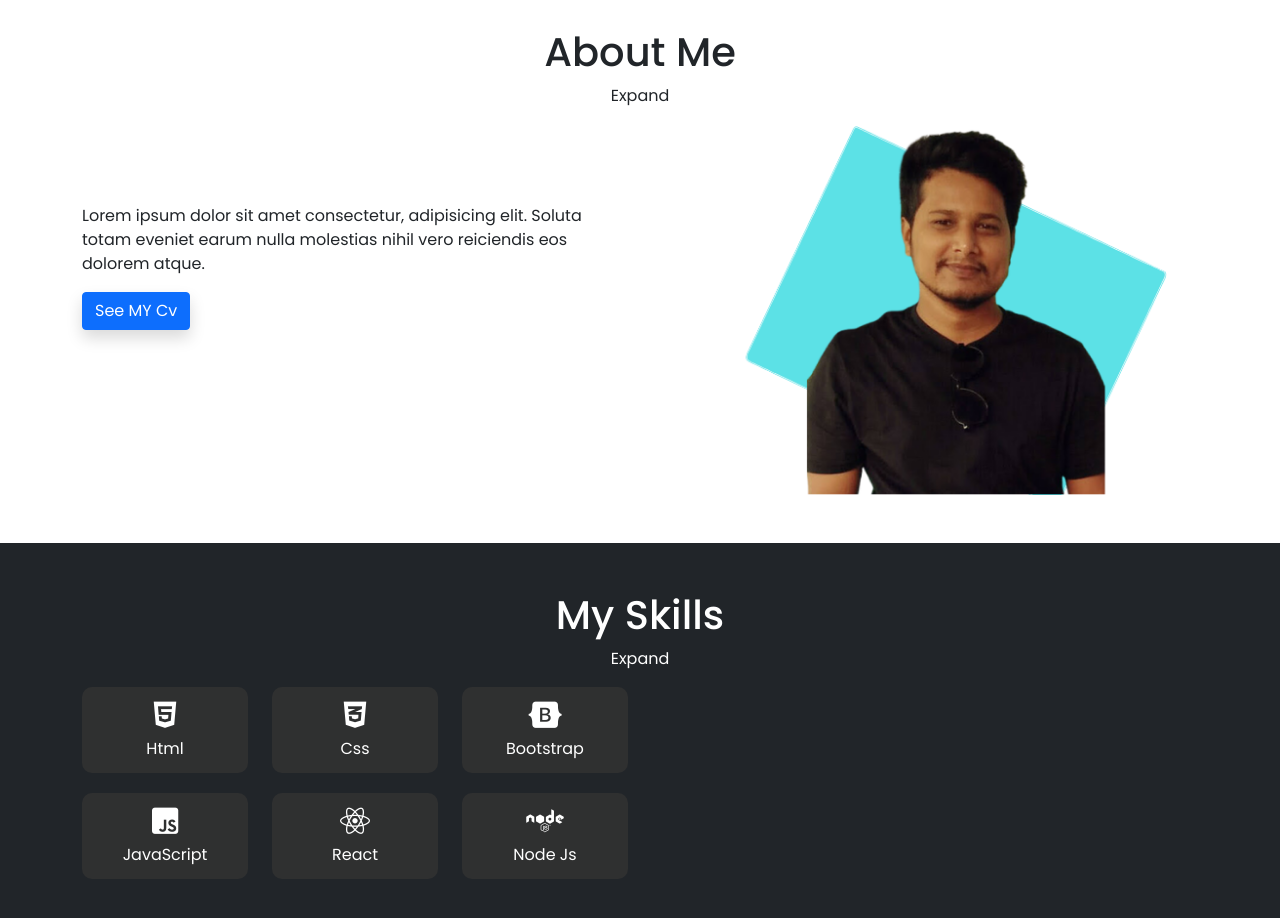
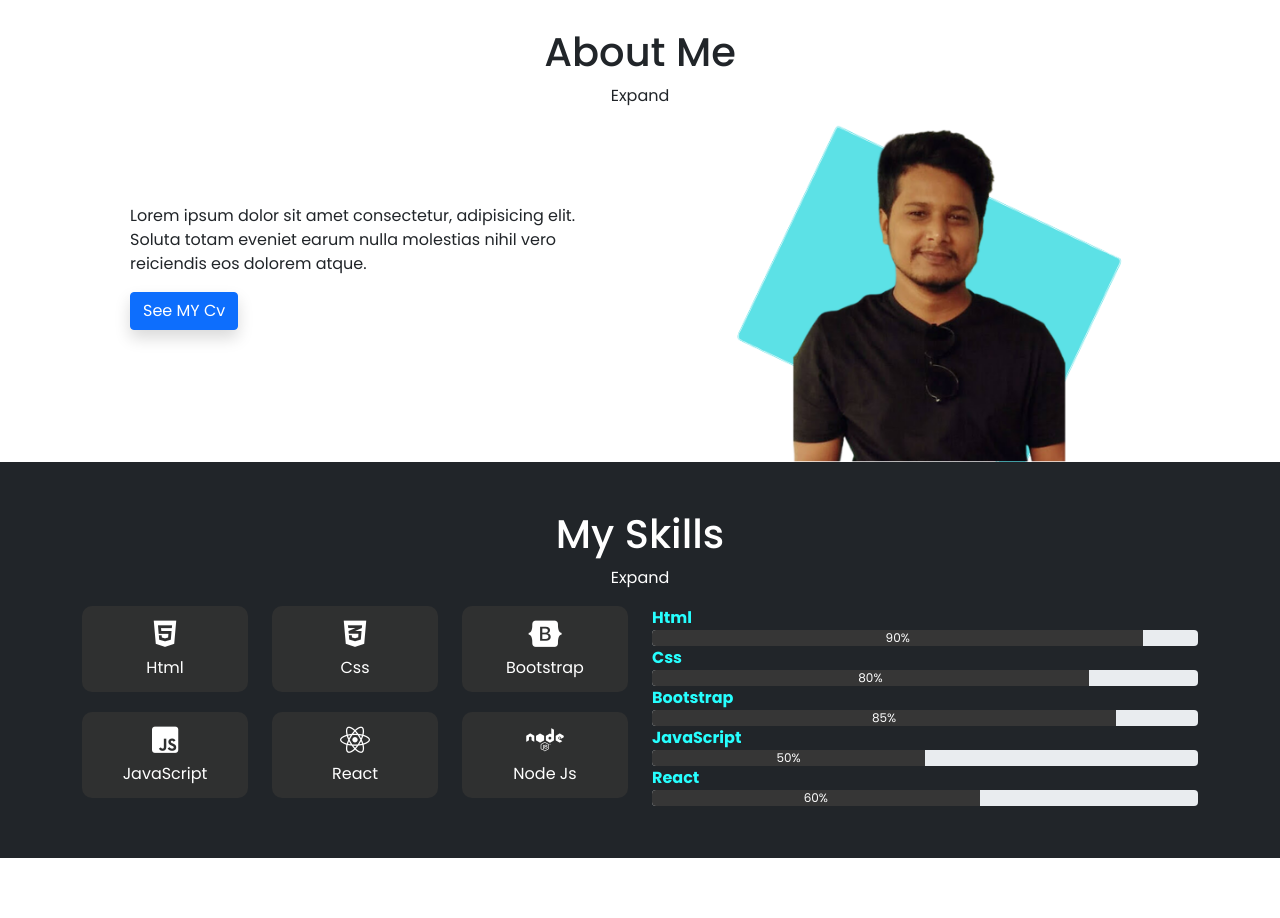
Before and after one commit to rasel3pm/My-Portfolio_using-html-css-boostrup, a plain HTML site: page index.html in a window 1280 px wide. Shown: the part 620-1538 px from the top of the page. After the commit the page ends 1478 px from the top, so only its background shows below. Drawn offline with nearby package versions, Linux system fonts and the light colour scheme.

Commit message:
slill section done

```diff
--- a/index.html
+++ b/index.html
@@ -77,12 +77,12 @@
 
         <!-- about me start -->
         <section id="About-Me">
-            <div class="container my-5">
+            <div class="container ">
                 <div class="section-title text-center ">
                     <h1>About Me</h1>
                     <p>Expand</p>
                 </div>
-                <div class="row">
+                <div class="row px-5">
                     <div class="col-md-6 col-sm-12">
                         <div class="about-me-text">
                             <p>Lorem ipsum dolor sit amet consectetur, adipisicing elit. Soluta totam eveniet earum nulla molestias nihil vero reiciendis eos dolorem atque.</p>
@@ -107,7 +107,7 @@
                         <h1>My Skills</h1>
                         <p>Expand</p>
                     </div>
-                    <div class="row">
+                    <div class="row ">
                         <div class="col-md-6">
                             <div class="item-box">
                                 <div class="row">
@@ -153,7 +153,26 @@
                             </div>
                         </div>
                         <div class="col-md-6">
-
+                            <strong style="color: #26ffff;">Html</strong>
+                            <div class="progress">
+                                <div class="progress-bar " role="progressbar" style="width: 90%; background: rgb(54, 54, 54);" aria-valuenow="90" aria-valuemin="0" aria-valuemax="100">90%</div>
+                            </div>
+                            <strong style="color: #26ffff;">Css</strong>
+                            <div class="progress">
+                                <div class="progress-bar " role="progressbar" style="width: 80%; background: rgb(54, 54, 54);" aria-valuenow="90" aria-valuemin="0" aria-valuemax="100">80%</div>
+                            </div>
+                            <strong style="color: #26ffff;">Bootstrap</strong>
+                            <div class="progress">
+                                <div class="progress-bar " role="progressbar" style="width: 85%; background: rgb(54, 54, 54);" aria-valuenow="90" aria-valuemin="0" aria-valuemax="100">85%</div>
+                            </div>
+                            <strong style="color: #26ffff;">JavaScript</strong>
+                            <div class="progress">
+                                <div class="progress-bar " role="progressbar" style="width: 50%; background: rgb(54, 54, 54);" aria-valuenow="90" aria-valuemin="0" aria-valuemax="100">50%</div>
+                            </div>
+                            <strong style="color: #26ffff;">React</strong>
+                            <div class="progress">
+                                <div class="progress-bar " role="progressbar" style="width: 60%; background: rgb(54, 54, 54);" aria-valuenow="90" aria-valuemin="0" aria-valuemax="100">60%</div>
+                            </div>
                         </div>
                     </div>
                 </div>
@@ -161,13 +180,31 @@
         </section>
         <!-- skill end -->
 
+        <section>
+            <div class="education">
+                <div class="container">
+                    <div class="row">
+                        <div class="col-md-12">
+
+                        </div>
+                    </div>
+                </div>
+            </div>
+        </section>
+
 
     </main>
     <footer>
 
     </footer>
     </div>
-
+    <script>
+        // document.getElementById('result').addEventListener("click", function() {
+        //     let name = document.getElementById('name').value;
+        //     let bn = document.getElementById('bn').value;
+        //     document.getElementById('past').innerHTML = 'bn'
+        // })
+    </script>
 
 
 
@@ -185,10 +222,10 @@
     <script src="https://cdn.jsdelivr.net/npm/bootstrap@5.1.3/dist/js/bootstrap.bundle.min.js" integrity="sha384-ka7Sk0Gln4gmtz2MlQnikT1wXgYsOg+OMhuP+IlRH9sENBO0LRn5q+8nbTov4+1p" crossorigin="anonymous"></script>
 
     <!-- Option 2: Separate Popper and Bootstrap JS -->
-    <!--
+
     <script src="https://cdn.jsdelivr.net/npm/@popperjs/core@2.10.2/dist/umd/popper.min.js" integrity="sha384-7+zCNj/IqJ95wo16oMtfsKbZ9ccEh31eOz1HGyDuCQ6wgnyJNSYdrPa03rtR1zdB" crossorigin="anonymous"></script>
     <script src="https://cdn.jsdelivr.net/npm/bootstrap@5.1.3/dist/js/bootstrap.min.js" integrity="sha384-QJHtvGhmr9XOIpI6YVutG+2QOK9T+ZnN4kzFN1RtK3zEFEIsxhlmWl5/YESvpZ13" crossorigin="anonymous"></script>
-    -->
+
 </body>
 
 </html>
--- a/style.css
+++ b/style.css
@@ -44,6 +44,7 @@ body {
     color: #26ffff;
     padding: 19px;
     font-size: 26px;
+    text-align: center;
 }
 
 
```
